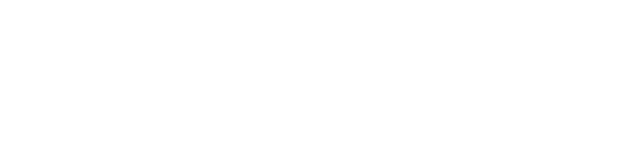
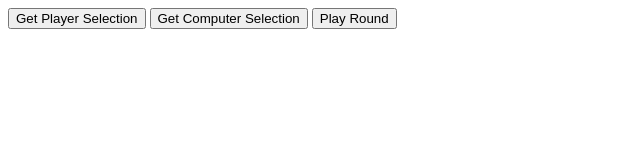
Before and after one commit to Rhman8991/rock-paper-scissors, a plain HTML site: page index.html in a window 1280 px wide. Shown: the whole page, without its empty margins (0-640 px from the left). Drawn offline with Linux system fonts and the light colour scheme.

Commit message:
Add button elements and a div for displaying game result

```diff
--- a/index.html
+++ b/index.html
@@ -3,6 +3,12 @@
     <head>
         <meta charset="utf-8">
         <title>Rock Paper Scissor Game</title>
+        <div>
+            <button>Get Player Selection</button>
+            <button>Get Computer Selection</button>
+            <button>Play Round</button>
+        </div>
+        <div class="result"></div>
     </head>
     <body>
         <script src="./script.js"></script>
```
